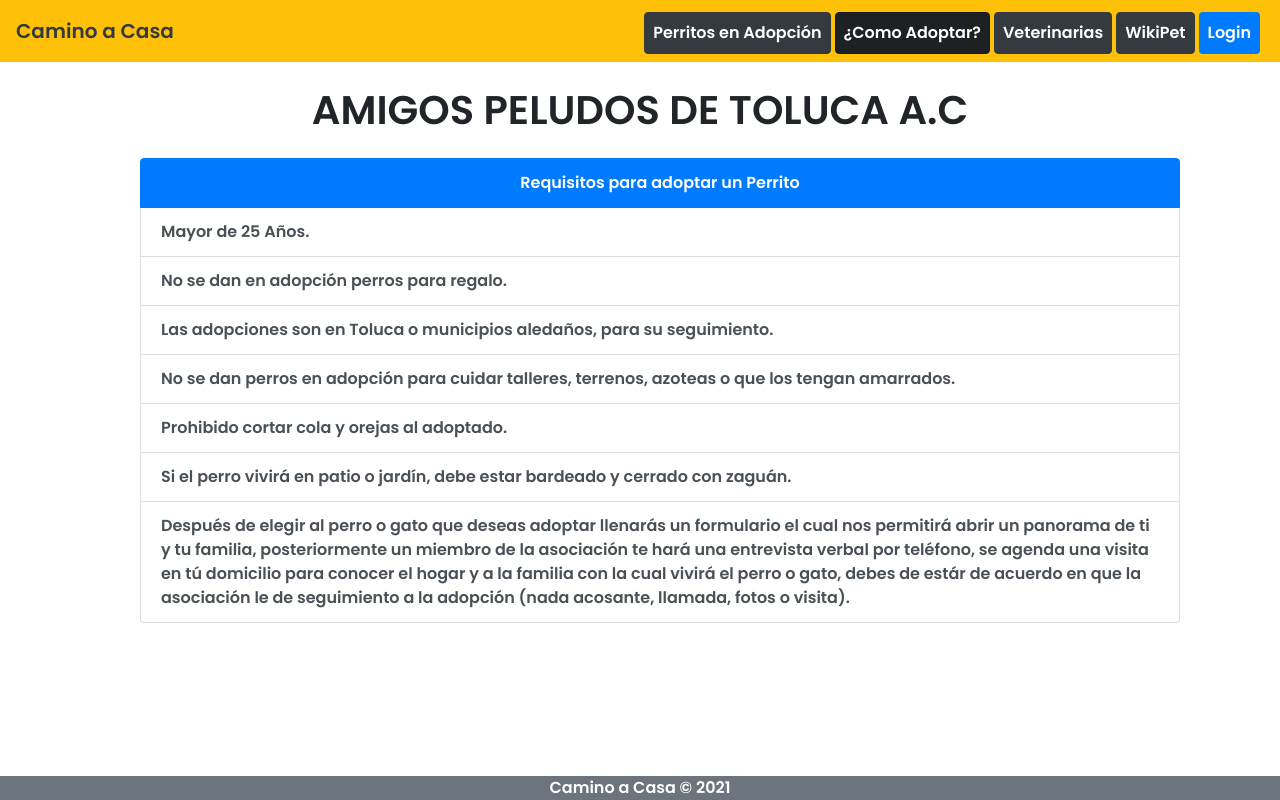
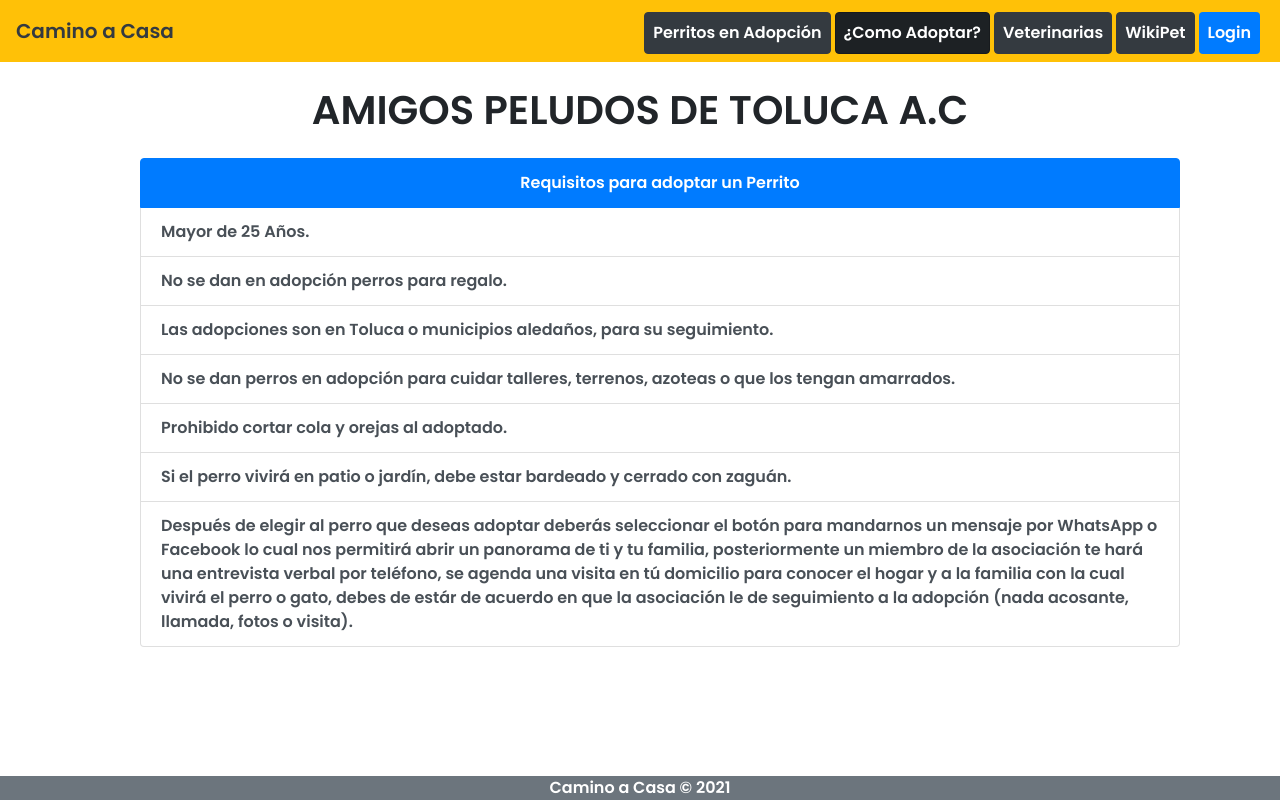
Before and after one commit to iJCode1/camino_a_casa, a React (Create React App) app: page /adoptar in a window 1280 px wide. Built offline with nearby package versions, Linux system fonts and the light colour scheme; no server answers.

Commit message:
Modificando animaciones

```diff
--- a/src/components/Adoptar.jsx
+++ b/src/components/Adoptar.jsx
@@ -36,14 +36,13 @@ const Adoptar = () => {
                 cerrado con zaguán.
               </li>
               <li className="list-group-item list-group-item-action">
-                Después de elegir al perro o gato que deseas adoptar llenarás un
-                formulario el cual nos permitirá abrir un panorama de ti y tu
-                familia, posteriormente un miembro de la asociación te hará una
-                entrevista verbal por teléfono, se agenda una visita en tú
-                domicilio para conocer el hogar y a la familia con la cual
-                vivirá el perro o gato, debes de estár de acuerdo en que la
-                asociación le de seguimiento a la adopción (nada acosante,
-                llamada, fotos o visita).
+              Después de elegir al perro que deseas adoptar deberás seleccionar
+              el botón para mandarnos un mensaje por WhatsApp o Facebook lo cual nos
+              permitirá abrir un panorama de ti y tu familia, posteriormente un miembro de
+              la asociación te hará una entrevista verbal por teléfono, se agenda una visita
+              en tú domicilio para conocer el hogar y a la familia con la cual  vivirá el perro
+              o gato, debes de estár de acuerdo en que la asociación le de seguimiento a la
+              adopción (nada acosante, llamada, fotos o visita).
               </li>
             </ul>
           </div>
--- a/src/components/Fundaciones.jsx
+++ b/src/components/Fundaciones.jsx
@@ -39,7 +39,7 @@ const Fundaciones = () => {
     <div className="container">
       <div className="text-center ">
         <h1 className="mt-4 mb-4 ">
-          <mark className="d-block p-2 animate__animated animate__fadeInDown">Perritos Para Adoptar</mark>
+          <mark className="d-block p-2 animate__animated animate__backInDown">Perritos Para Adoptar</mark>
         </h1>
       </div>
       <div className="row">
--- a/src/components/Navbar.jsx
+++ b/src/components/Navbar.jsx
@@ -62,7 +62,7 @@ const Navbar = (props) => {
               </NavLink>
             </li>
 
-            <li className="nav-item">
+            {/* <li className="nav-item">
               {props.firebaseUser !== null ? (
                 <NavLink
                   className="btn btn-dark mr-1 mt-1 d-block p-2"
@@ -71,7 +71,7 @@ const Navbar = (props) => {
                   Adopción
                 </NavLink>
               ) : null}
-            </li>
+            </li> */}
 
             <li className="nav-item">
               {props.firebaseUser !== null ? (
--- a/src/components/Veterinarias.jsx
+++ b/src/components/Veterinarias.jsx
@@ -35,7 +35,7 @@ const Veterinarias = () => {
       <div className="container">
         <div className="text-center ">
           <h1 className="mt-3 mb-4 ">
-            <mark className="d-block p-2 animate__animated animate__fadeInDown">Veterinarias</mark>
+            <mark className="d-block p-2 animate__animated animate__backInDown">Veterinarias</mark>
           </h1>
         </div>
         <ul>
--- a/src/components/Wikipet.jsx
+++ b/src/components/Wikipet.jsx
@@ -89,7 +89,7 @@ const Wikipet = () => {
       <div className="container">
         <div className="text-center ">
           <h1 className="mt-4 mb-4 ">
-            <mark className="d-block p-2 animate__animated animate__fadeInDown">Wikipet</mark>
+            <mark className="d-block p-2 animate__animated animate__backInDown">Wikipet</mark>
           </h1>
         </div>
 
```
Also changed, not shown: 1 other file (tests, documents, lock files or other folders).
